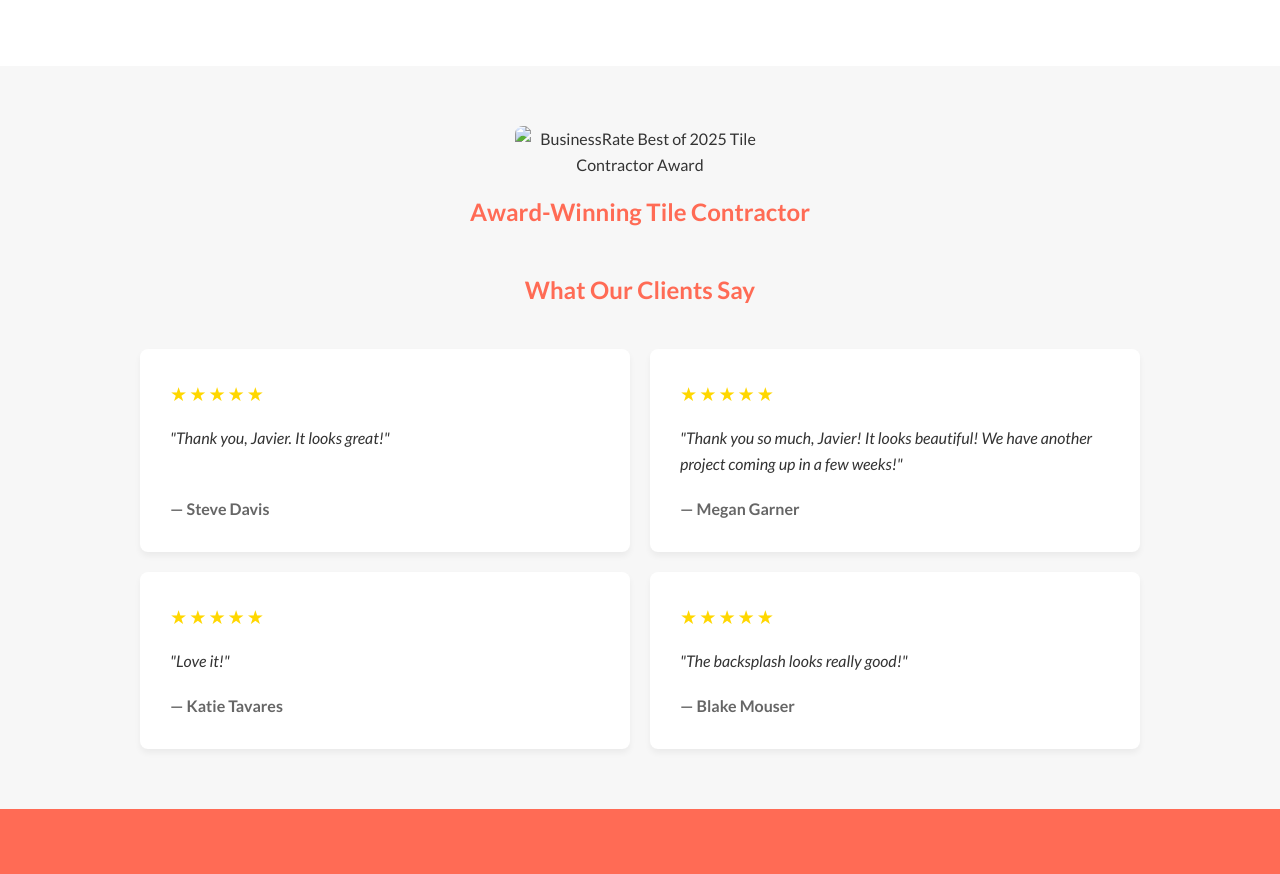
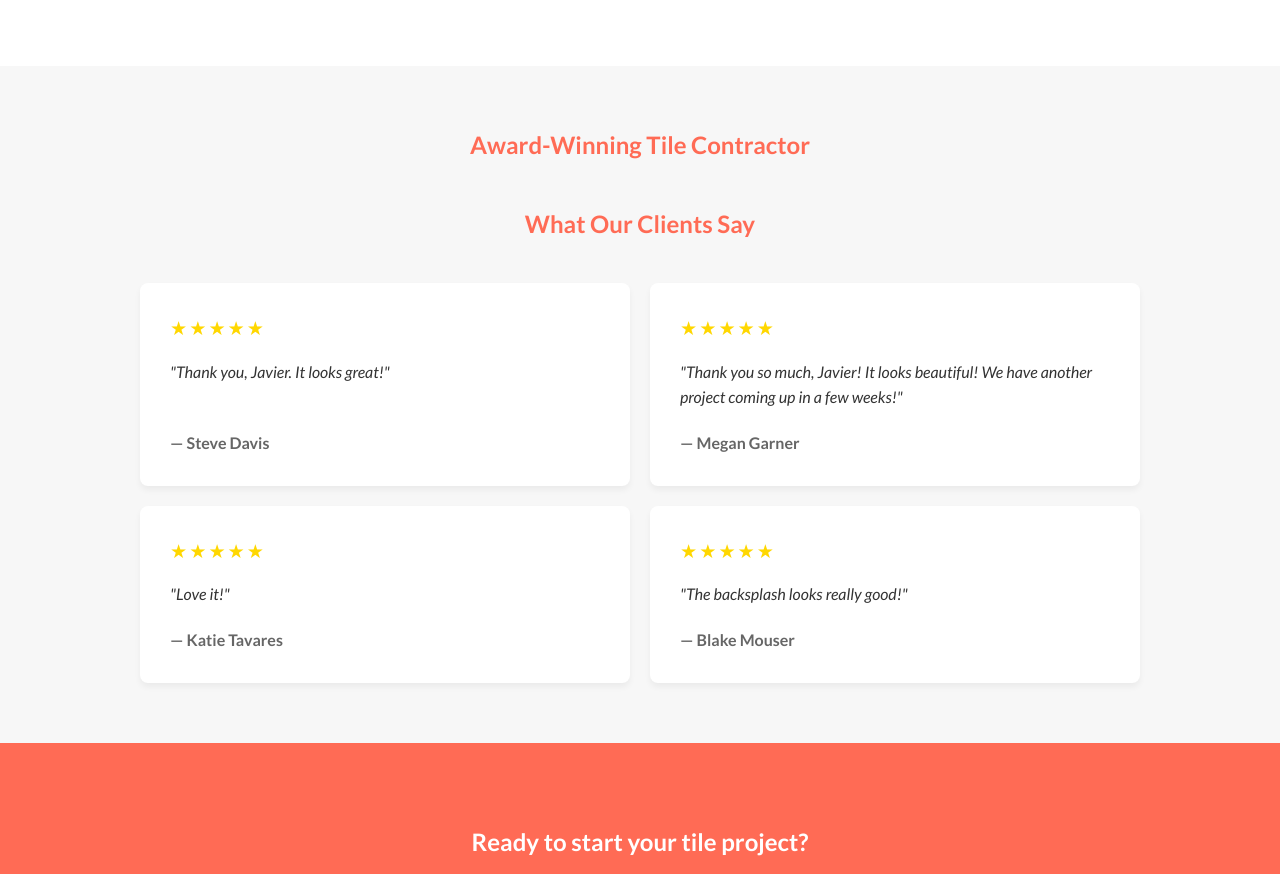
Before and after one commit to zickstep/javier-tiles-website, a plain HTML site: page index.html in a window 1280 px wide. Shown: the part 2540-3414 px from the top of the page. Drawn offline with Linux system fonts and the light colour scheme.

Commit message:
update plaque removal

```diff
--- a/index.html
+++ b/index.html
@@ -88,8 +88,6 @@
             <div class="container">
                 <!-- The Plaque -->
                 <div class="award-container">
-                    <!-- Save your cropped plaque image as 'plaque.png' in the assets/images folder -->
-                    <img src="assets/images/plaque.png" alt="BusinessRate Best of 2025 Tile Contractor Award">
                     <h3>Award-Winning Tile Contractor</h3>
                 </div>
 
```
Also changed, not shown: assets/images/Javier-tiles-google-best-2025-award.JPG (added).
